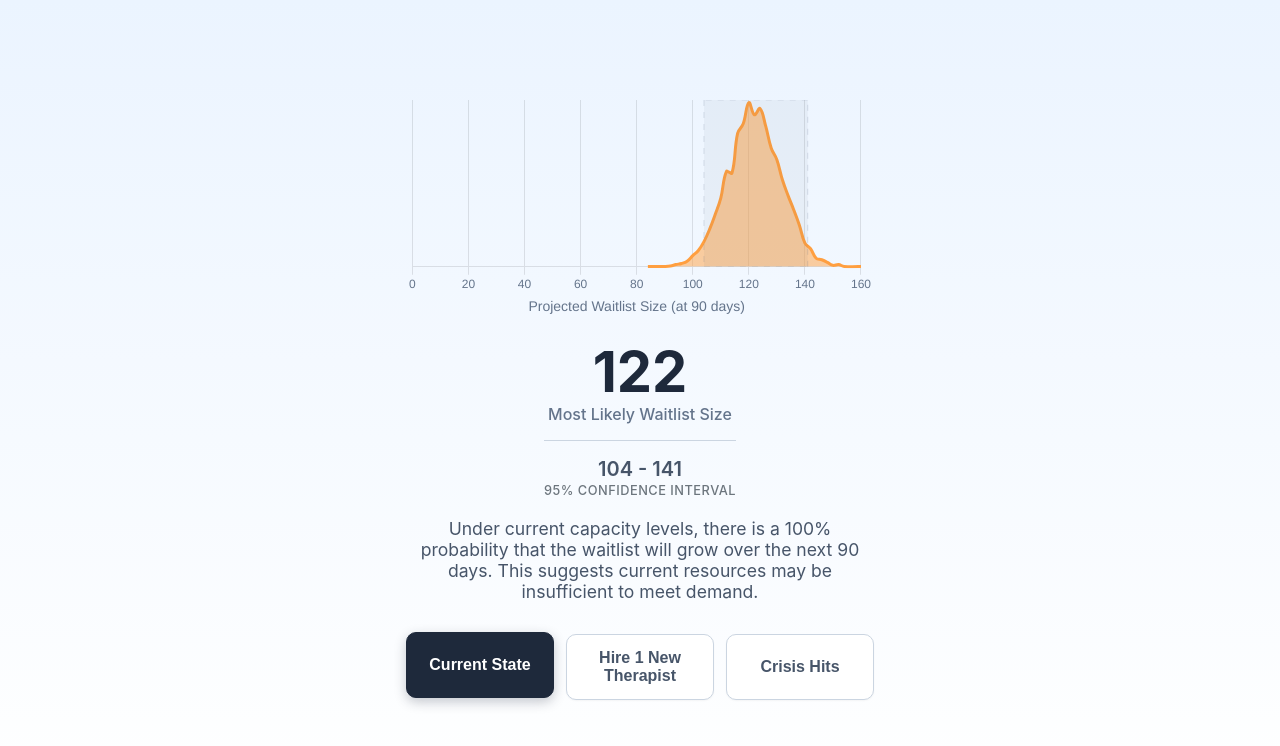
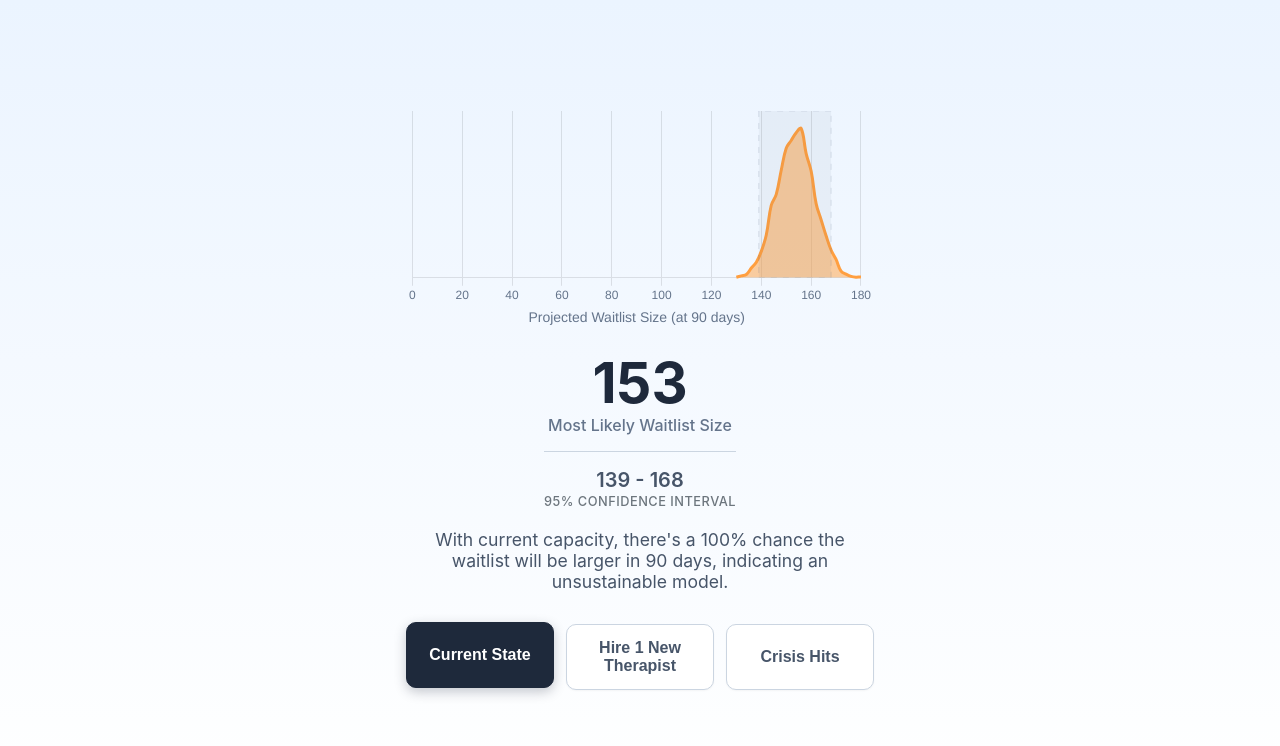
Before and after one commit to jxhnthan/mcs, a React (Create React App) app: page /simulate in a window 1280 px wide. Shown: the top 746 px of the page. Built offline with nearby package versions, Linux system fonts and the light colour scheme.

Commit message:
Update SimulationPage.tsx

```diff
--- a/src/pages/SimulationPage.tsx
+++ b/src/pages/SimulationPage.tsx
@@ -14,45 +14,62 @@ import '../styles/SimulationPage.css';
 
 ChartJS.register(CategoryScale, LinearScale, PointElement, LineElement, Tooltip, Filler, annotationPlugin);
 
-// --- 1. NEW: Helper function to calculate insightful KPIs ---
+// --- Helper: Normal Distribution ---
+function randomNormal(mean: number, stdDev: number) {
+  const u = 1 - Math.random();
+  const v = Math.random();
+  return mean + stdDev * Math.sqrt(-2.0 * Math.log(u)) * Math.cos(2.0 * Math.PI * v);
+}
+
+// --- Helper: Calculate KPIs ---
 const calculateInsights = (results: number[], initialSize: number) => {
-  // Calculate the percentage of simulation runs where the waitlist grew
-  const grewCount = results.filter(finalSize => finalSize > initialSize).length;
+  const sorted = [...results].sort((a, b) => a - b);
+  const grewCount = results.filter(val => val > initialSize).length;
   const growthProbability = Math.round((grewCount / results.length) * 100);
-  return { growthProbability };
+  const ciLower = Math.round(sorted[Math.floor(results.length * 0.025)]);
+  const ciUpper = Math.round(sorted[Math.floor(results.length * 0.975)]);
+  const median = Math.round(sorted[Math.floor(results.length / 2)]);
+  const over100 = results.filter(val => val > 100).length;
+  const overThresholdPct = Math.round((over100 / results.length) * 100);
+
+  return { growthProbability, ciLower, ciUpper, median, overThresholdPct };
 };
 
-const runMonteCarloSimulation = ({ dailyInquiries, dailyCapacity }: { dailyInquiries: number; dailyCapacity: number }) => {
-  const NUM_SIMULATIONS = 5000;
-  const SIMULATION_PERIOD_DAYS = 90;
-  const INITIAL_WAITLIST_SIZE = 50;
-
+// --- Main Monte Carlo Simulation (Improved Realism) ---
+const runMonteCarloSimulation = (
+  { dailyInquiries, dailyCapacity }: { dailyInquiries: number; dailyCapacity: number },
+  config = { days: 90, runs: 5000, initialSize: 50 }
+) => {
+  const { days, runs, initialSize } = config;
   const finalWaitlistResults: number[] = [];
 
-  for (let i = 0; i < NUM_SIMULATIONS; i++) {
-    let currentWaitlist = INITIAL_WAITLIST_SIZE;
-    for (let day = 0; day < SIMULATION_PERIOD_DAYS; day++) {
-      const newPatients = Math.max(0, dailyInquiries + (Math.random() - 0.5) * dailyInquiries);
-      const seenPatients = Math.max(0, dailyCapacity + (Math.random() - 0.5) * dailyCapacity);
-      currentWaitlist += newPatients - seenPatients;
+  for (let i = 0; i < runs; i++) {
+    let waitlist = initialSize;
+
+    for (let day = 0; day < days; day++) {
+      const isLeaveDay = Math.random() < 0.05; // 5% chance capacity drops to 0
+      const isPeakSeason = day >= 60 && day <= 75;
+
+      const demandMean = isPeakSeason ? dailyInquiries * 1.5 : dailyInquiries;
+      const newPatients = Math.min(15, Math.max(0, randomNormal(demandMean, demandMean * 0.2)));
+
+      const seenPatients = isLeaveDay
+        ? 0
+        : Math.min(6, Math.max(0, randomNormal(dailyCapacity, dailyCapacity * 0.1)));
+
+      waitlist += newPatients - seenPatients;
+      waitlist = Math.max(0, waitlist);
     }
-    finalWaitlistResults.push(Math.max(0, currentWaitlist));
+
+    finalWaitlistResults.push(Math.round(waitlist));
   }
 
-  finalWaitlistResults.sort((a, b) => a - b);
-
-  const peakTime = Math.round(finalWaitlistResults[Math.floor(NUM_SIMULATIONS / 2)]);
-  const ciLower = Math.round(finalWaitlistResults[Math.floor(NUM_SIMULATIONS * 0.025)]);
-  const ciUpper = Math.round(finalWaitlistResults[Math.floor(NUM_SIMULATIONS * 0.975)]);
-
-  // Calculate insights from the raw results
-  const insights = calculateInsights(finalWaitlistResults, INITIAL_WAITLIST_SIZE);
-
+  // Build histogram
   const binSize = 2;
-  const bins: { [key: number]: number } = {};
+  const bins: Record<number, number> = {};
   finalWaitlistResults.forEach(result => {
-    const binKey = Math.round(result / binSize) * binSize;
-    bins[binKey] = (bins[binKey] || 0) + 1;
+    const bin = Math.round(result / binSize) * binSize;
+    bins[bin] = (bins[bin] || 0) + 1;
   });
 
   const chartData = Object.keys(bins).map(key => ({
@@ -60,32 +77,33 @@ const runMonteCarloSimulation = ({ dailyInquiries, dailyCapacity }: { dailyInqui
     y: bins[Number(key)],
   }));
 
-  // Return the calculated insights along with other data
-  return { data: chartData, peakTime, ciLower, ciUpper, insights };
+  const insights = calculateInsights(finalWaitlistResults, initialSize);
+
+  return { data: chartData, ...insights };
 };
 
-// --- 2. UPDATED: Scenarios now have functions to generate dynamic insights ---
+// --- Scenarios ---
 const scenarios = {
   baseline: {
     label: "Current State",
-    getInsight: (insights: { growthProbability: number }) =>
-      `Under current capacity levels, there is a ${insights.growthProbability}% probability that the waitlist will grow over the next 90 days. This suggests current resources may be insufficient to meet demand.`,
+    getInsight: (i: ReturnType<typeof calculateInsights>) =>
+      `With current capacity, there's a ${i.growthProbability}% chance the waitlist will be larger in 90 days, indicating an unsustainable model.`,
     color: "rgba(255, 159, 64, 0.5)",
     borderColor: "rgba(255, 159, 64, 1)",
     params: { dailyInquiries: 2.8, dailyCapacity: 2.0 },
   },
   hireTherapist: {
     label: "Hire 1 New Therapist",
-    getInsight: (insights: { growthProbability: number }) =>
-      `With the addition of one therapist, the likelihood of the waitlist growing within 90 days reduces to ${insights.growthProbability}%. This indicates improved alignment between capacity and anticipated demand.`,
+    getInsight: (i: ReturnType<typeof calculateInsights>) =>
+      `By adding one therapist, the probability of waitlist growth drops to just ${i.growthProbability}%, creating a more resilient and predictable service.`,
     color: "rgba(75, 192, 192, 0.5)",
     borderColor: "rgba(75, 192, 192, 1)",
     params: { dailyInquiries: 2.8, dailyCapacity: 3.0 },
   },
   crisis: {
     label: "Crisis Hits",
-    getInsight: (insights: { growthProbability: number }) =>
-      `In this high-demand scenario, there is a ${insights.growthProbability}% chance the waitlist will increase, highlighting potential service strain during a crisis or seasonal surge.`,
+    getInsight: (i: ReturnType<typeof calculateInsights>) =>
+      `A demand surge creates a near-certainty (${i.growthProbability}%) of overwhelming the waitlist, highlighting a critical need for a crisis response plan.`,
     color: "rgba(255, 99, 132, 0.5)",
     borderColor: "rgba(255, 99, 132, 1)",
     params: { dailyInquiries: 4.5, dailyCapacity: 2.0 },
@@ -96,23 +114,22 @@ type ScenarioKey = keyof typeof scenarios;
 
 const SimulationPage: React.FC = () => {
   const [activeScenario, setActiveScenario] = useState<ScenarioKey>('baseline');
-  const currentScenarioDetails = scenarios[activeScenario];
+  const scenario = scenarios[activeScenario];
 
   const simulationResults = useMemo(() => {
-    return runMonteCarloSimulation(currentScenarioDetails.params);
-  }, [activeScenario, currentScenarioDetails.params]);
+    return runMonteCarloSimulation(scenario.params);
+  }, [activeScenario]);
 
-  // --- 3. UPDATED: Generate the insight text dynamically ---
-  const insightText = currentScenarioDetails.getInsight(simulationResults.insights);
+  const insightText = scenario.getInsight(simulationResults);
 
   const chartData = {
     datasets: [
       {
-        label: 'Likelihood',
+        label: 'Final Waitlist Size Distribution',
         data: simulationResults.data,
         fill: true,
-        backgroundColor: currentScenarioDetails.color,
-        borderColor: currentScenarioDetails.borderColor,
+        backgroundColor: scenario.color,
+        borderColor: scenario.borderColor,
         tension: 0.4,
         pointRadius: 0,
       },
@@ -164,7 +181,7 @@ const SimulationPage: React.FC = () => {
       </div>
 
       <div className="metrics-display">
-        <span className="peak-time-value">{simulationResults.peakTime}</span>
+        <span className="peak-time-value">{simulationResults.median}</span>
         <span className="peak-time-label">Most Likely Waitlist Size</span>
 
         <div className="ci-display">
@@ -173,7 +190,6 @@ const SimulationPage: React.FC = () => {
         </div>
       </div>
 
-      {/* Use the dynamic insight text here */}
       <p className="insight-text">{insightText}</p>
 
       <div className="scenario-buttons">
```
